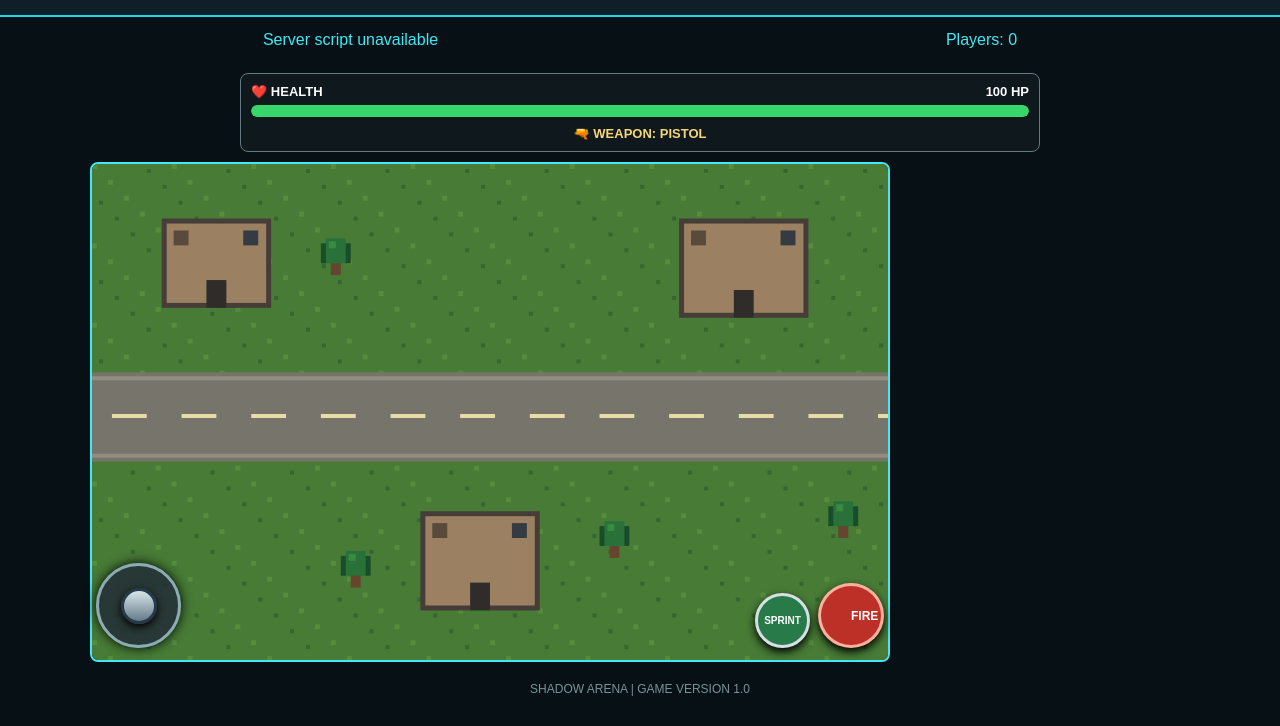
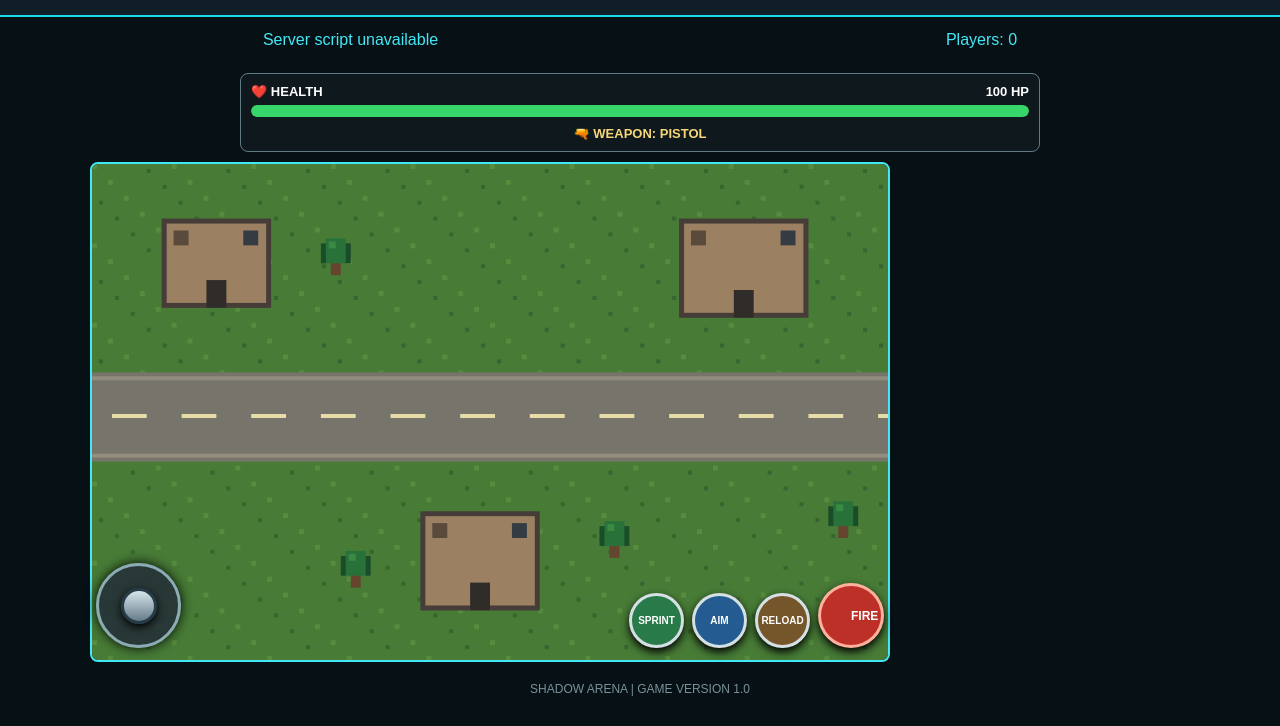
Before and after one commit to aichatbot316-bot/Shadow-arena---2d-battle-royale-game, a website: page index.html in a window 1280 px wide. Shown: the part 74-800 px from the top of the page. Drawn offline with Linux system fonts and the light colour scheme.

Commit message:
Update index.html

```diff
--- a/index.html
+++ b/index.html
@@ -339,6 +339,28 @@
   font-weight: bold;
 }
 
+/* AIM AND RELOAD BUTTONS */
+
+#aim {
+  background: #245c91;
+}
+
+#reload {
+  background: #75552a;
+}
+
+.game-wrapper .controls .buttons button {
+  width: 55px;
+  height: 55px;
+  padding: 0;
+  font-size: 10px;
+}
+
+.game-wrapper .controls #fire {
+  width: 65px;
+  height: 65px;
+}
+
   </style>
 </head>
 
@@ -381,10 +403,14 @@
       <div id="stick"></div>
     </div>
 
-    <div class="buttons">
-      <button id="sprint">SPRINT</button>
-      <button id="fire">FIRE</button>
-    </div>
+
+<div class="buttons">
+  <button id="sprint">SPRINT</button>
+  <button id="aim">AIM</button>
+  <button id="reload">RELOAD</button>
+  <button id="fire">FIRE</button>
+</div>
+
 
   </div>
   </div>
```
